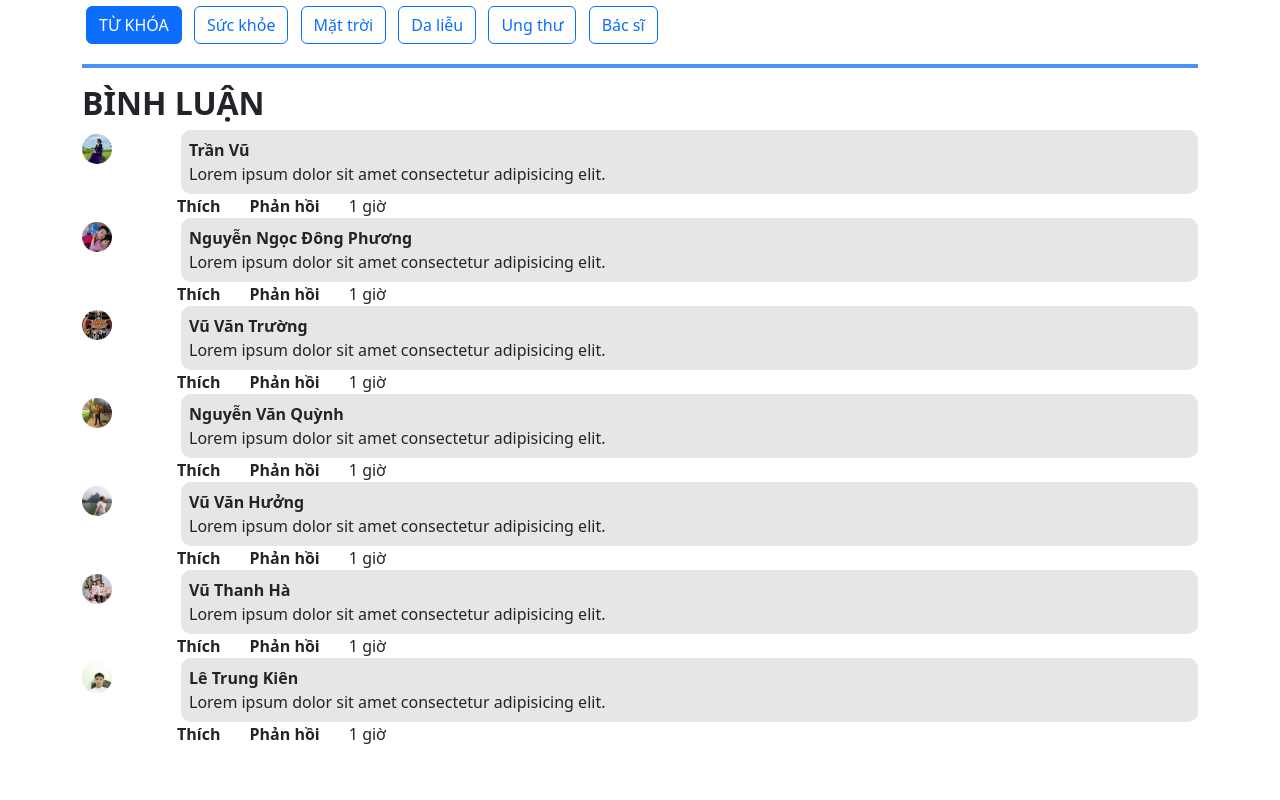
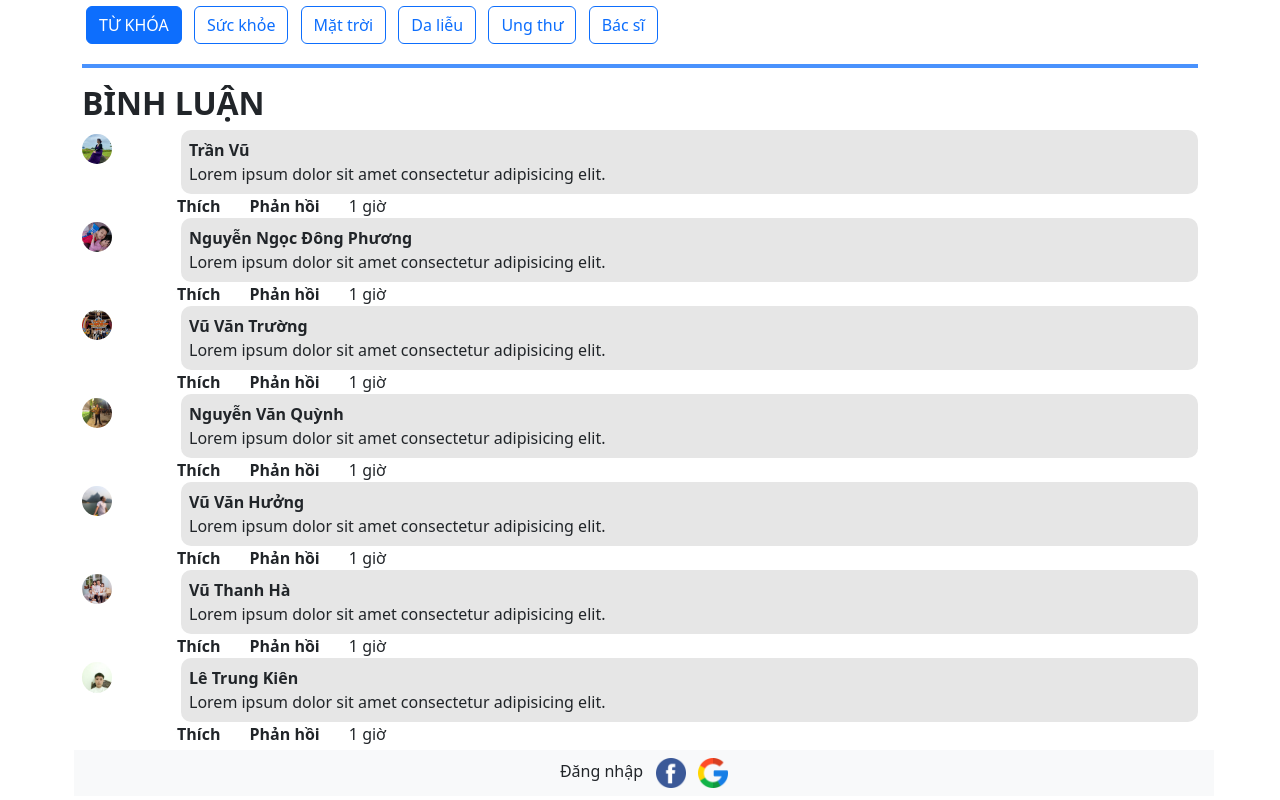
Before and after one commit to rysonof/rysonof.github.io, a plain HTML site: page index.html in a window 1280 px wide. Shown: the part 568-1368 px from the top of the page. Before the commit the page ends 1314 px from the top, so only its background shows below. Drawn offline with nearby package versions, Linux system fonts and the light colour scheme.

Commit message:
finish structure

```diff
--- a/index.html
+++ b/index.html
@@ -328,6 +328,12 @@
                     </div>
                 </div>
             </div>
+
+            <div class="p-2 m-1 bg-light" style="text-align: center;">
+                Đăng nhập &nbsp;
+                <img src="./images/facebook.png" width="30"> &nbsp;
+                <img src="./images/google.png" width="30">
+            </div>
         </div>
     </div>
 
```
Also changed, not shown: images/facebook.png (added), images/google.png (added).
